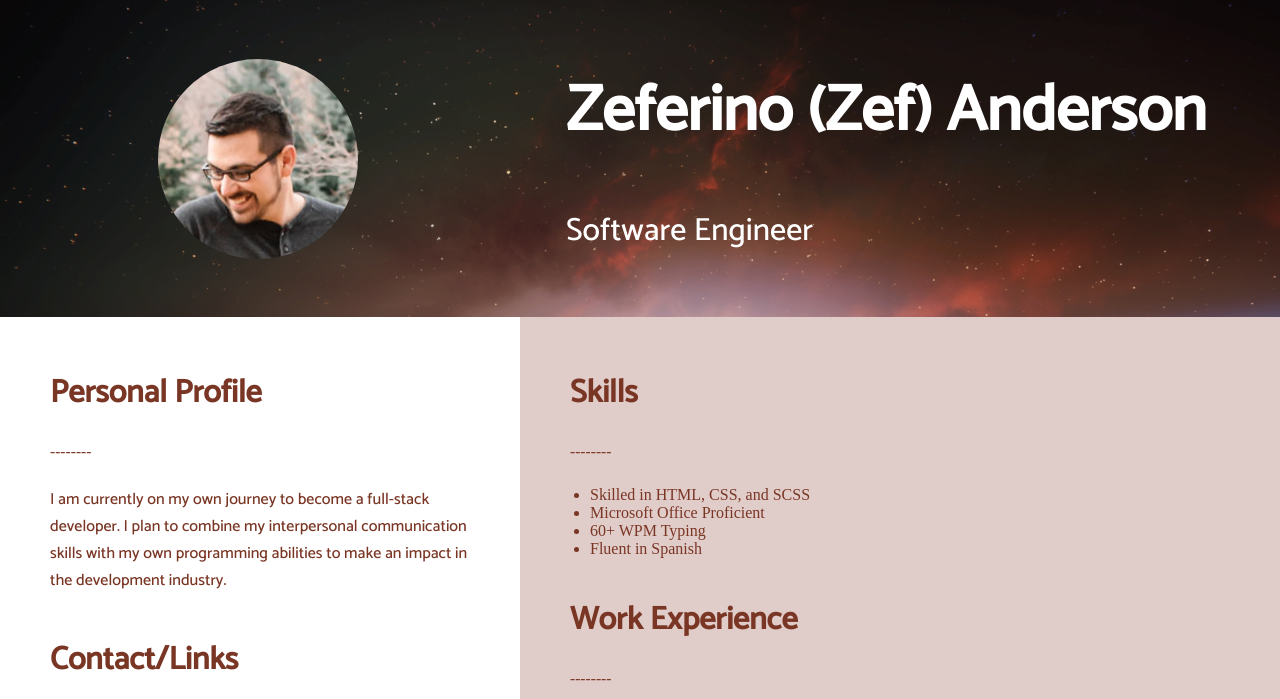
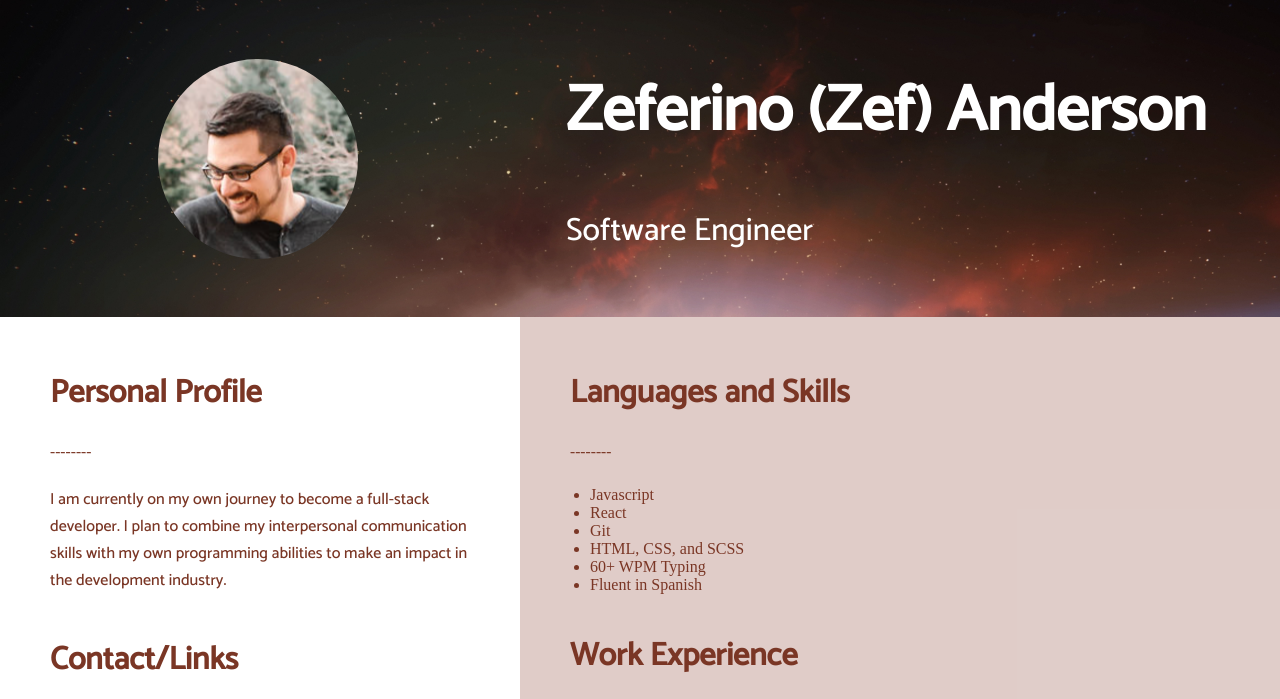
Before and after one commit to ZefAnderson/ResumeMockupDesign, a plain HTML site: page index.html in a window 1280 px wide. Shown: the top 699 px of the page. Drawn offline with Linux system fonts and the light colour scheme.

Commit message:
added programming languages

```diff
--- a/index.html
+++ b/index.html
@@ -71,11 +71,13 @@
         </div>
         <div class="right">
             <div>
-                <h1>Skills</h1>
+                <h1>Languages and Skills</h1>
                 <p>--------</p>
                 <ul>
-                    <li>Skilled in HTML, CSS, and SCSS</li>
-                    <li>Microsoft Office Proficient</li>
+                    <li>Javascript</li>
+                    <li>React</li>
+                    <li>Git</li>
+                    <li>HTML, CSS, and SCSS</li>
                     <li>60+ WPM Typing</li>
                     <li>Fluent in Spanish</li>
                 </ul>
```
Also changed, not shown: 2 other files.
